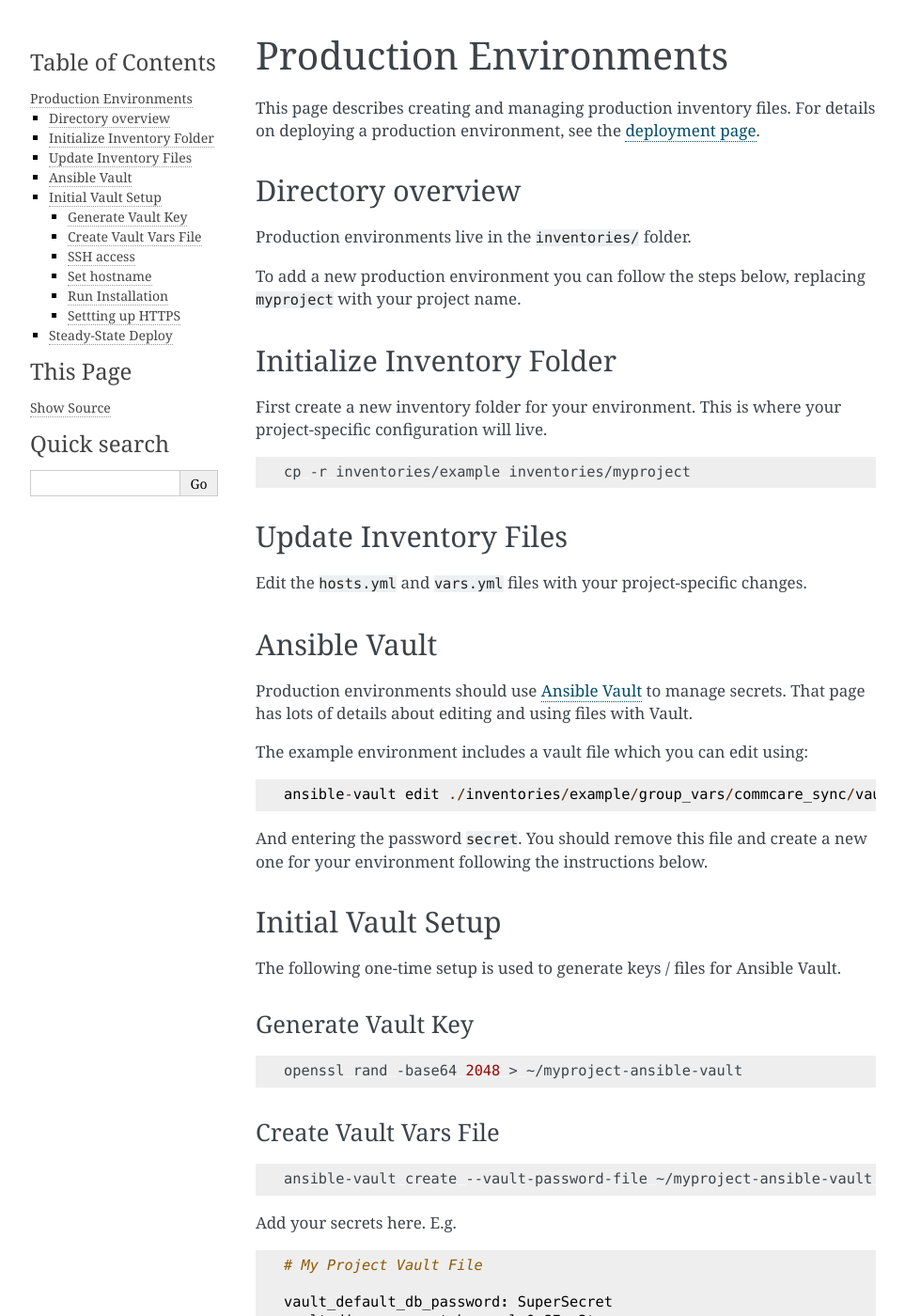
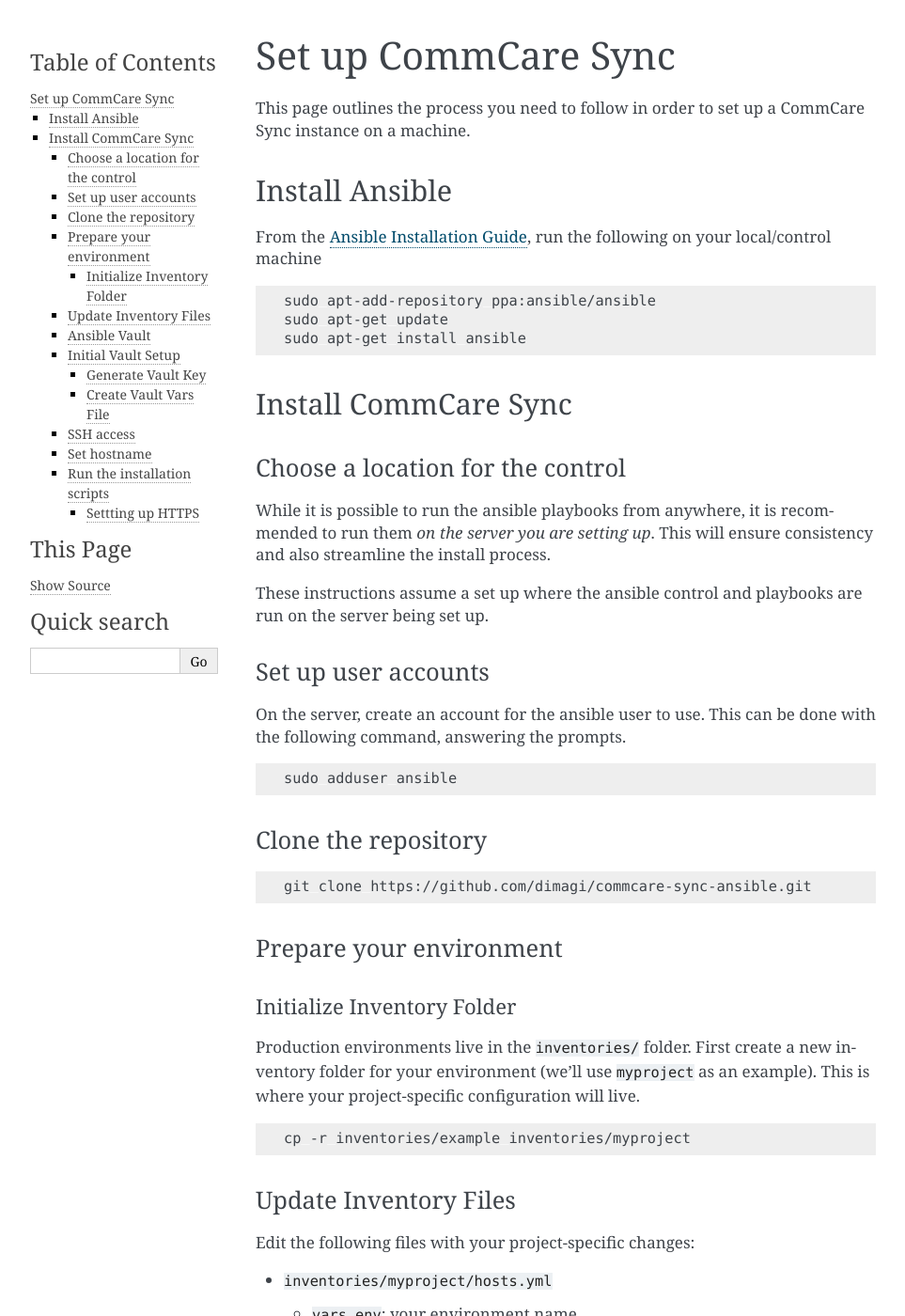
Before and after one commit to dimagi/commcare-sync-ansible, a Sphinx documentation site: the page built from docs/install-commcare-sync.md, in a window 1280 px wide and 1400 px high. Shown: the whole window at 94% size, without its empty margins (148-1111 px from the left). Built offline with Sphinx 7.4.7, drawn with Linux system fonts in a browser that asks for light colours; pages that are not in the unit, such as notebooks, are missing from menus; some of the changed text lies outside the part shown.

Commit message:
Restructure docs

````diff
--- a/docs/deployment.md
+++ /dev/null
@@ -1,63 +0,0 @@
-Deployment
-==========
-
-This page outlines best practices around using this repository to deploy a production server.
-Details on what files need to be created can be found on the [production inventory](/production/) page.
-
-### Choose a location for the control
-
-While it is possible to run the ansible playbooks from anywhere,
-it is recommended to run them *on the server you are setting up*.
-This will ensure consistency and also streamline the install process.
-
-These instructions assume a set up where the ansible control and playbooks are run on the server being set up.
-
-### Set up user accounts
-
-First login to the server and create an account for the ansible user to use.
-This can be done with the following command, answering the prompts.
-
-```bash
-sudo adduser ansible
-```
-
-### Clone the repository
-
-```bash
-git clone https://github.com/dimagi/commcare-sync-ansible.git
-```
-
-### Run the scripts
-
-Follow the steps in the "Run Installation" section of the [production instructions](/production/).
-
-### Other tasks
-
-Some other things you might want to do on production.
-
-#### Setting up passwordless SSH
-
-Create `.ssh` directory in the user's home and make sure to set the permissions to 755.
-
-```bash
-mkdir ~/.ssh
-chmod 755 ~/.ssh
-```
-
-Add an `authorized_keys` file and make sure to set permissions to 700.
-
-```bash
-touch ~/.ssh/authorized_keys
-chmod 700 ~/.ssh/authorized_keys
-```
-
-
-#### Working with Superset
-
-In order to run any superset native commands (for example `superset db upgrade`)
-you must enter the superset environment and *manually run the postactivate script*.
-
-```python
-source ~/www/.virtualenvs/superset/bin/activate
-source ~/www/.virtualenvs/superset/bin/postactivate
-```
--- a/docs/production.md
+++ b/docs/install-commcare-sync.md
@@ -1,19 +1,48 @@
-Production Environments
-=======================
+Set up CommCare Sync
+=====================
+This page outlines the process you need to follow in order to set up a CommCare Sync instance on a machine.
 
-This page describes creating and managing production inventory files.
-For details on deploying a production environment, see the [deployment page](/deployment).
+## Install Ansible
 
-### Directory overview
+From the [Ansible Installation Guide](https://docs.ansible.com/ansible/latest/installation_guide/intro_installation.html#installing-ansible-on-ubuntu),
+run the following on your local/control machine
 
+```bash
+sudo apt-add-repository ppa:ansible/ansible
+sudo apt-get update
+sudo apt-get install ansible
+```
+
+## Install CommCare Sync
+
+### Choose a location for the control
+
+While it is possible to run the ansible playbooks from anywhere,
+it is recommended to run them *on the server you are setting up*.
+This will ensure consistency and also streamline the install process.
+
+These instructions assume a set up where the ansible control and playbooks are run on the server being set up.
+
+### Set up user accounts
+
+On the server, create an account for the ansible user to use.
+This can be done with the following command, answering the prompts.
+
+```bash
+sudo adduser ansible
+```
+
+### Clone the repository
+
+```bash
+git clone https://github.com/dimagi/commcare-sync-ansible.git
+```
+
+### Prepare your environment
+
+#### Initialize Inventory Folder
 Production environments live in the `inventories/` folder.
-
-To add a new production environment you can follow the steps below, replacing `myproject` with your project name.
-
-
-### Initialize Inventory Folder
-
-First create a new inventory folder for your environment.
+First create a new inventory folder for your environment (we'll use `myproject` as an example).
 This is where your project-specific configuration will live.
 
 ```bash
@@ -21,22 +50,25 @@
 ```
 ### Update Inventory Files
 
-Edit the `hosts.yml` and `vars.yml` files with your project-specific changes.
-
+Edit the following files with your project-specific changes:
+* `inventories/myproject/hosts.yml`
+    * `vars.env`: your environment name
+    * `hosts.local1.ansible_user`: username of your ansible user
+    * `hosts.local1.ansible_host`: hostname/public IP where your ansible user lives
+* `inventories/myproject/group_vars/commcare_sync/vars.yml`
+    * `public_host`: your commcare-sync hostname
+    * `superset_public_host`: your superset hostname
+    * `superset_enabled`: specifies whether Superset should be installed
 
 ### Ansible Vault
 
 Production environments should use [Ansible Vault](https://docs.ansible.com/ansible/latest/user_guide/vault.html) to manage secrets.
 That page has lots of details about editing and using files with Vault.
 
-The example environment includes a vault file which you can edit using:
-
-```python
-ansible-vault edit ./inventories/example/group_vars/commcare_sync/vault.yml
+The example environment includes a vault file which you should remove:
+```bash
+rm inventories/myproject/group_vars/commcare_sync/vault.yml
 ```
-
-And entering the password `secret`.
-You should remove this file and create a new one for your environment following the instructions below.
 
 ### Initial Vault Setup
 
@@ -53,13 +85,15 @@
 ansible-vault create --vault-password-file ~/myproject-ansible-vault ./inventories/myproject/group_vars/commcare_sync/vault.yml
 ```
 
-Add your secrets here. E.g.
+Add your secrets here, e.g.
 
 ```
 # My Project Vault File
 
-vault_default_db_password: SuperSecret
-vault_django_secret_key: als0_SEcr3t
+vault_default_db_password: <secret1>
+vault_django_secret_key: <secret2>
+vault_mapbox_api_key: <secret3>
+vault_django_secret_key: <secret4>
 ```
 
 (You can generate a good random key from a command line:)
@@ -77,7 +111,7 @@
 ansible-vault edit --vault-password-file ~/myproject-ansible-vault ./inventories/myproject/group_vars/commcare_sync/vault.yml
 ```
 
-#### SSH access
+### SSH access
 
 Assuming you are running on AWS, *Copy the AWS private key to `~/myproject.pem` on your local machine.*
 
@@ -93,20 +127,18 @@
 ssh -i ~/myproject.pem ubuntu@my.server.ip
 ```
 
-#### Set hostname
+### Set hostname
 
 *On the remote server*
 
 `sudo hostnamectl set-hostname myproject-server`
 
-#### Run Installation
 
+### Run the installation scripts
 ```bash
 ansible-galaxy install -r requirements.yml
 ansible-playbook -i inventories/myproject commcare_sync.yml --vault-password-file ~/myproject-ansible-vault -vv
 ```
-
-This should install everything required to run CommCare Sync!
 
 #### Settting up HTTPS
 
@@ -132,16 +164,3 @@
 
 You can set `ssl_enabled=yes` and `superset_ssl_enabled=yes` to prevent this from happening
 after enabling SSL support.
-
-### Steady-State Deploy
-
-For existing environments you should get the relevant `myproject-ansible-vault` and `myproject.pem`
-files from a project team member and jump straight to deployment.
-
-To deploy, run the following *from your local machine*.
-
-```bash
-ansible-playbook -i inventories/myproject commcare_sync.yml --limit myserver --vault-password-file ~/myproject-ansible-vault -vv --tags=deploy
-```
-
-You can also modify the fabric example in the [app repository](https://github.com/dimagi/commcare-sync) to deploy.
````
Also changed, not shown: docs/maintenance.md (added, +48 -0 lines), docs/development.md (added).
